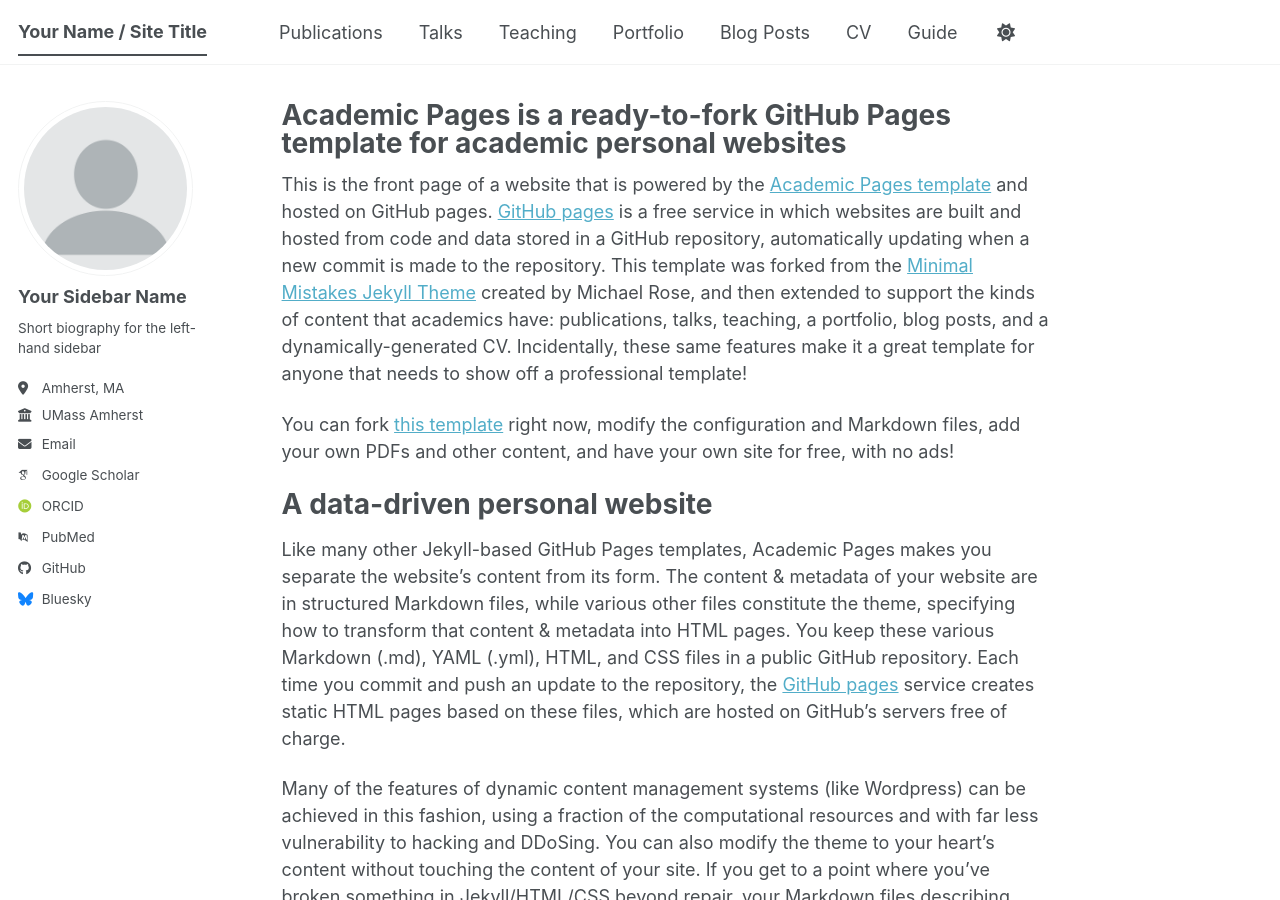
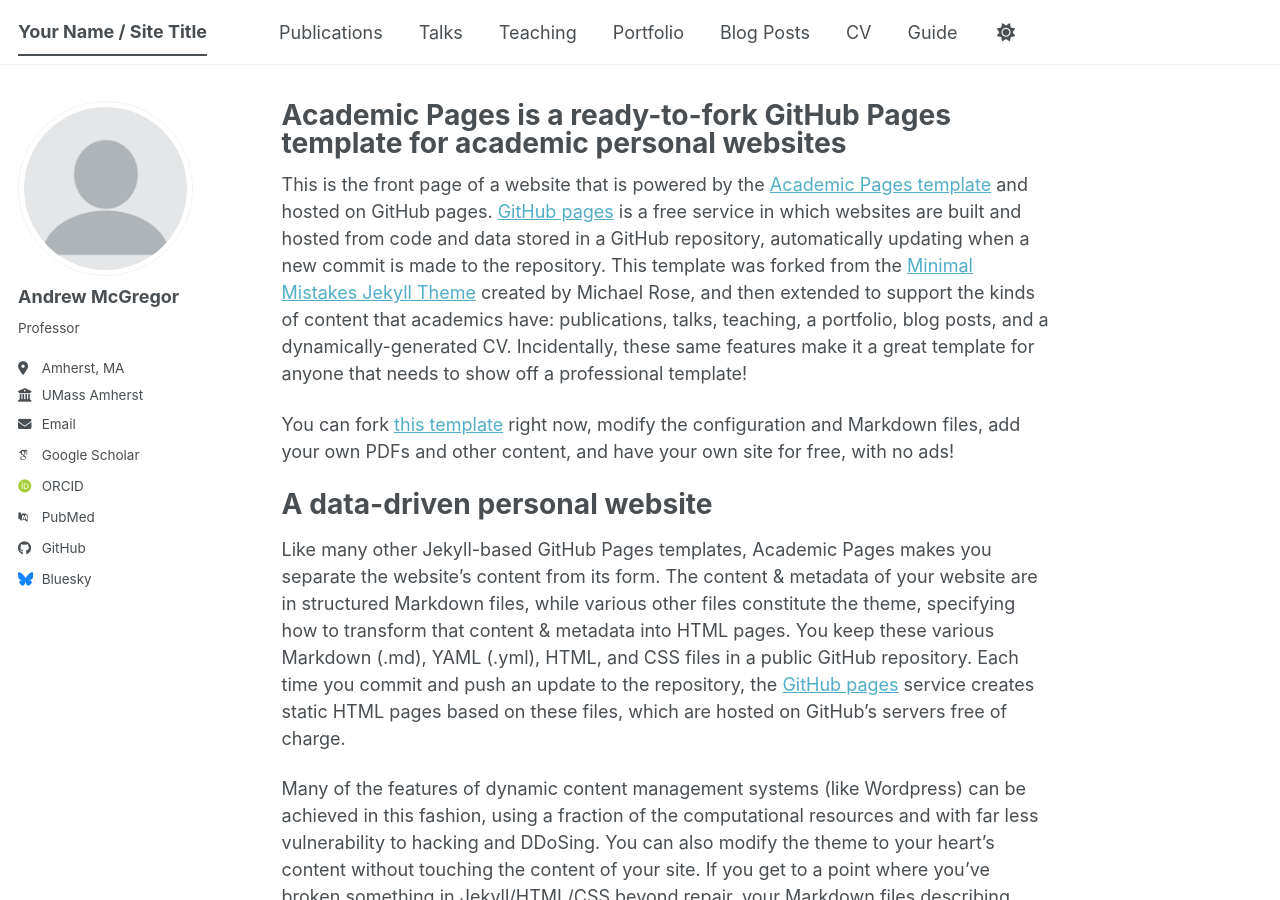
Before and after one commit to mcgregor-andrew/mcgregor-andrew.github.io, a Jekyll site: the page built from _pages/about.md, in a window 1280 px wide and 900 px high. Built offline with Jekyll 4.4.1, drawn with Linux system fonts in a browser that asks for light colours; some web fonts are replaced; a script bundle is joined from its source files by our own code; library files that are not in the unit come from our copies.

Commit message:
Update _config.yml

```diff
--- a/_config.yml
+++ b/_config.yml
@@ -24,9 +24,9 @@
 author:
   # Biographic information
   avatar           : "profile.png"
-  name             : "Your Sidebar Name"
+  name             : "Andrew McGregor"
   pronouns         : # example: "she/her"
-  bio              : "Short biography for the left-hand sidebar"
+  bio              : "Professor"
   location         : "Amherst, MA"
   employer         : "UMass Amherst"
   uri              : # URL
```
